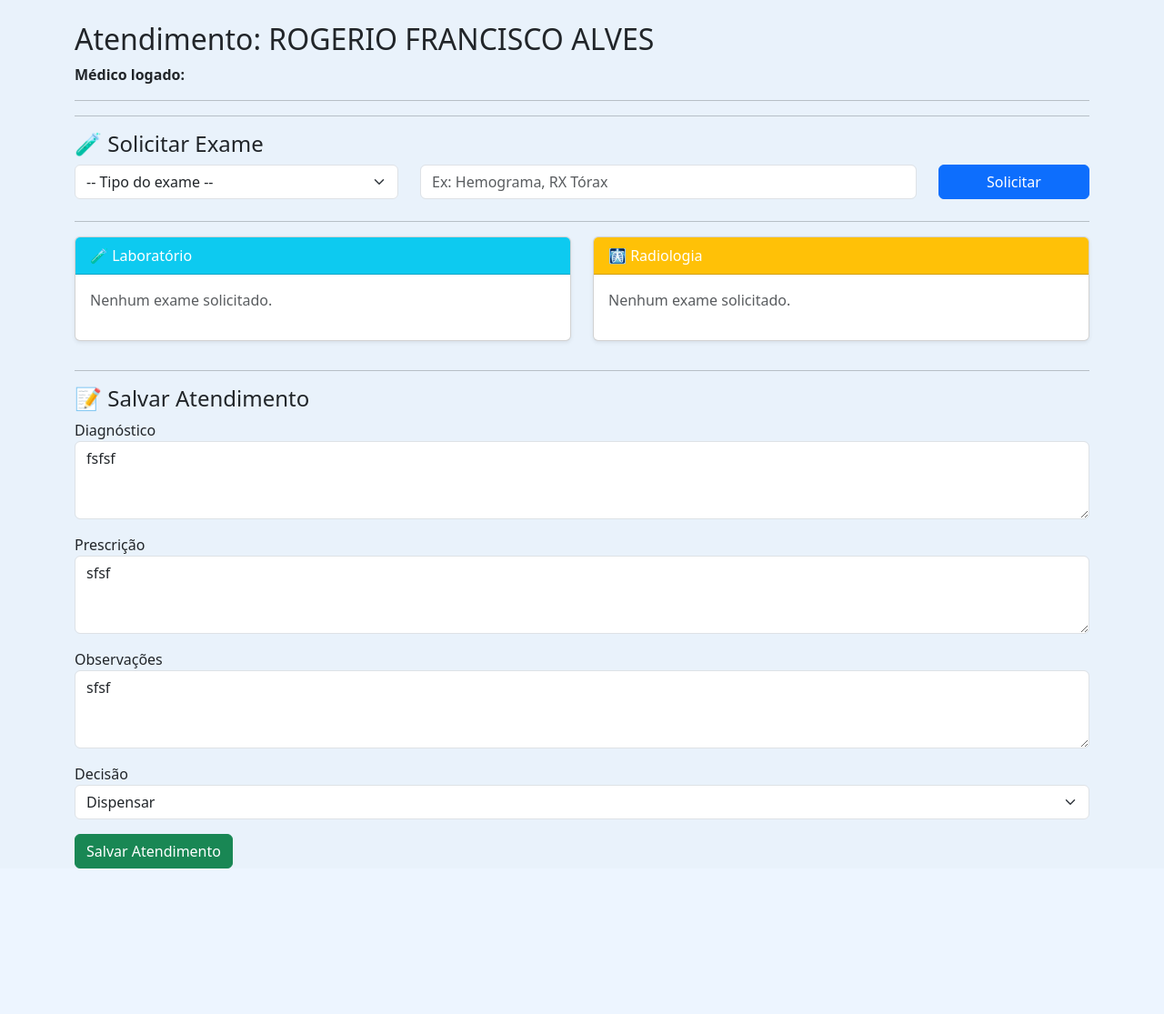
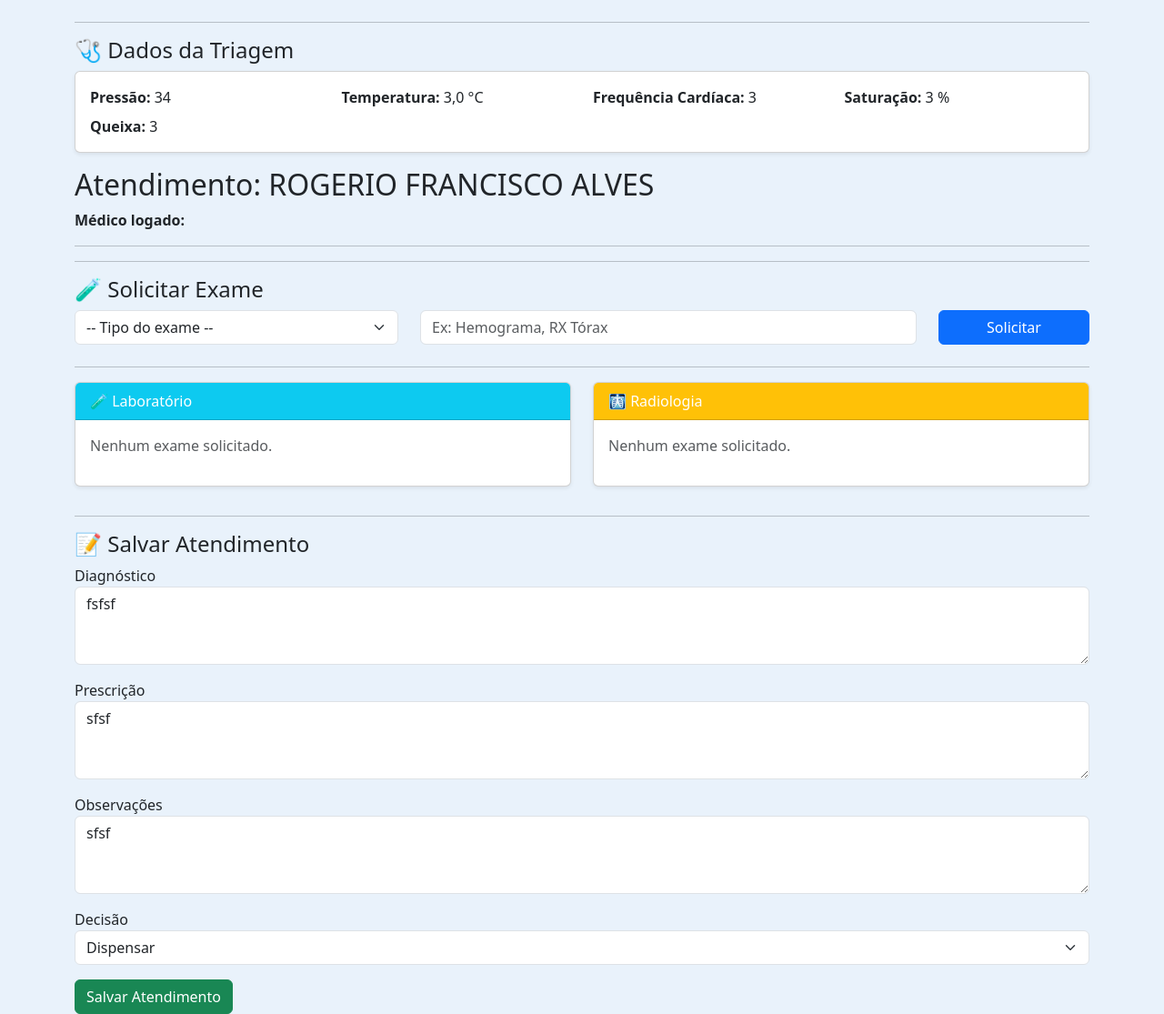
Before and after one commit to rfalves-wq/saude, a Django app: page /medico/editar/1/ in a window 1280 px wide. Shown: the part 56-1171 px from the top of the page at 91% size. Before the commit the page ends 1011 px from the top, so only its background shows below. Run offline with Django 5.2, Linux system fonts and the light colour scheme; a user stored in the database is signed in; data comes from the database, SQL or seed files in the repository; both versions use the stored data as it was after the commit; some libraries are stand-ins or nearby versions.

Commit message:
laboratorio_autalizado

```diff
--- a/medico/templates/medico/atendimento.html
+++ b/medico/templates/medico/atendimento.html
@@ -1,6 +1,41 @@
 {% extends 'usuarios/base.html' %}
 {% block content %}
+<hr>
 
+<h4>🩺 Dados da Triagem</h4>
+
+{% if triagem %}
+<div class="card mb-3 shadow-sm">
+    <div class="card-body">
+
+        <div class="row">
+            <div class="col-md-3">
+                <strong>Pressão:</strong> {{ triagem.pressao_arterial }}
+            </div>
+
+            <div class="col-md-3">
+                <strong>Temperatura:</strong> {{ triagem.temperatura }} °C
+            </div>
+
+            <div class="col-md-3">
+                <strong>Frequência Cardíaca:</strong> {{ triagem.frequencia_cardiaca }}
+            </div>
+
+            <div class="col-md-3">
+                <strong>Saturação:</strong> {{ triagem.saturacao }} %
+            </div>
+        </div>
+
+        <div class="mt-2">
+            <strong>Queixa:</strong> {{ triagem.observacoes }}
+        </div>
+
+    </div>
+</div>
+
+{% else %}
+<p class="text-muted">Triagem ainda não realizada.</p>
+{% endif %}
 <h2>Atendimento: {{ atendimento.paciente.nome }}</h2>
 <p><strong>Médico logado:</strong> {{ request.user.get_full_name }}</p>
 
--- a/medico/views.py
+++ b/medico/views.py
@@ -166,10 +166,15 @@ def iniciar_atendimento(request, triagem_id):
 # ==================================================
 # EDITAR / FINALIZAR ATENDIMENTO
 # ==================================================
+# ==================================================
+# EDITAR / FINALIZAR ATENDIMENTO
+# ==================================================
 @login_required
 def editar_atendimento(request, atendimento_id):
     atendimento = get_object_or_404(Atendimento, id=atendimento_id)
     paciente = atendimento.paciente
+    triagem = atendimento.triagem  # 👈 triagem do enfermeiro
+
     hoje = timezone.localdate()
 
     # Atendimentos do paciente hoje (para medicações já prescritas)
@@ -194,17 +199,21 @@ def editar_atendimento(request, atendimento_id):
         if acao == "novo_exame":
             nome_exame = request.POST.get("nome_exame")
             tipo_exame = request.POST.get("tipo_exame")
+
             if nome_exame and tipo_exame:
                 Exame.objects.create(
                     atendimento=atendimento,
                     nome=nome_exame,
                     tipo=tipo_exame
                 )
+
             return redirect("editar_atendimento", atendimento.id)
 
         # 2️⃣ Salvar atendimento
         elif acao == "salvar_atendimento":
+
             decisao = request.POST.get("decisao")
+
             if not decisao:
                 return redirect("editar_atendimento", atendimento.id)
 
@@ -215,19 +224,23 @@ def editar_atendimento(request, atendimento_id):
 
             if decisao == "dispensar":
                 atendimento.finalizado = True
+
             elif decisao == "medicacao":
                 atendimento.finalizado = False
                 atendimento.medicacao_aplicada = False
                 atendimento.tecnico_aplicou = None
                 atendimento.horario_medicacao = None
+
             elif decisao == "internacao":
                 atendimento.finalizado = False
 
             atendimento.save()
+
             return redirect("medico_dashboard")
 
     return render(request, "medico/atendimento.html", {
         "atendimento": atendimento,
+        "triagem": triagem,          # 👈 agora vai aparecer no template
         "medicacoes_dia": medicacoes_dia,
         "atendimentos_hoje": atendimentos_hoje,
         "exames": exames,
@@ -346,3 +359,26 @@ def gerar_pdf_exame(request, exame_id):
     doc.build(elements)
 
     return response
+
+
+
+
+
+
+@login_required
+def atendimento_medico(request, atendimento_id):
+
+    atendimento = get_object_or_404(Atendimento, id=atendimento_id)
+
+    triagem = Triagem.objects.filter(atendimento=atendimento).first()
+
+    exames = Exame.objects.filter(atendimento=atendimento)
+
+    context = {
+        "atendimento": atendimento,
+        "triagem": triagem,
+        "exames": exames,
+        "medicacoes_dia": medicacoes_dia
+    }
+
+    return render(request, "medico/atendimento.html", context)
```
Also changed, not shown: db.sqlite3, medico/visualizar_exame.html (deleted).
